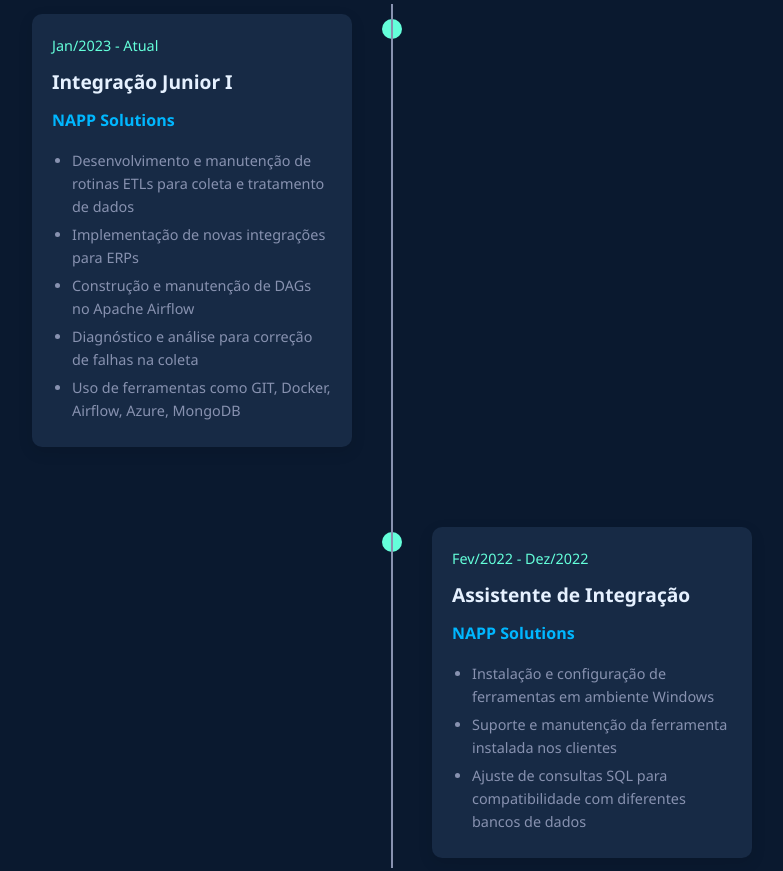
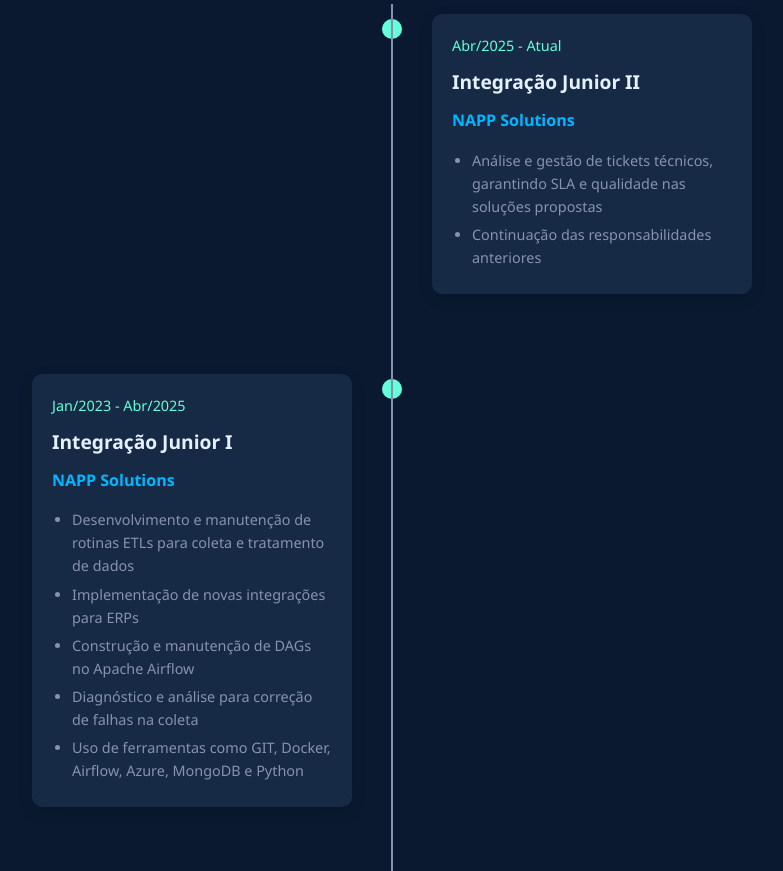
Before and after one commit to RonaldoMontan/ronaldomontan.github.io, a plain HTML site: page index.html in a window 1280 px wide. Shown: the part 2157-3028 px from the top of the page, without its empty margins (248-1031 px from the left). Drawn offline with Linux system fonts and the light colour scheme.

Commit message:
FEAT new timeline

```diff
--- a/index.html
+++ b/index.html
@@ -102,9 +102,23 @@
         <div class="container">
             <h2 class="section-title">Experiência Profissional</h2>
             <div class="timeline">
+                 <div class="timeline-item right">
+                    <div class="timeline-content">
+                        <div class="timeline-date">Abr/2025 - Atual</div>
+                        <h3 class="timeline-title">Integração Junior II</h3>
+                        <h4 class="timeline-company">NAPP Solutions</h4>
+                        <div class="timeline-description">
+                            <ul>
+                                <li>Análise e gestão de tickets técnicos, garantindo SLA e qualidade nas soluções propostas</li>
+                                <li>Continuação das responsabilidades anteriores</li>
+                            </ul>
+                        </div>
+                    </div>
+                </div>
+
                 <div class="timeline-item left">
                     <div class="timeline-content">
-                        <div class="timeline-date">Jan/2023 - Atual</div>
+                        <div class="timeline-date">Jan/2023 - Abr/2025</div>
                         <h3 class="timeline-title">Integração Junior I</h3>
                         <h4 class="timeline-company">NAPP Solutions</h4>
                         <div class="timeline-description">
@@ -113,7 +127,7 @@
                                 <li>Implementação de novas integrações para ERPs</li>
                                 <li>Construção e manutenção de DAGs no Apache Airflow</li>
                                 <li>Diagnóstico e análise para correção de falhas na coleta</li>
-                                <li>Uso de ferramentas como GIT, Docker, Airflow, Azure, MongoDB</li>
+                                <li>Uso de ferramentas como GIT, Docker, Airflow, Azure, MongoDB e Python</li>
                             </ul>
                         </div>
                     </div>
@@ -127,7 +141,7 @@
                             <ul>
                                 <li>Instalação e configuração de ferramentas em ambiente Windows</li>
                                 <li>Suporte e manutenção da ferramenta instalada nos clientes</li>
-                                <li>Ajuste de consultas SQL para compatibilidade com diferentes bancos de dados</li>
+                                <li>Ajuste e criação de consultas SQL para extração de dados para diferentes bancos de dados: Postgres, MySQL, Firebird, SQLserver</li>
                             </ul>
                         </div>
                     </div>
```
